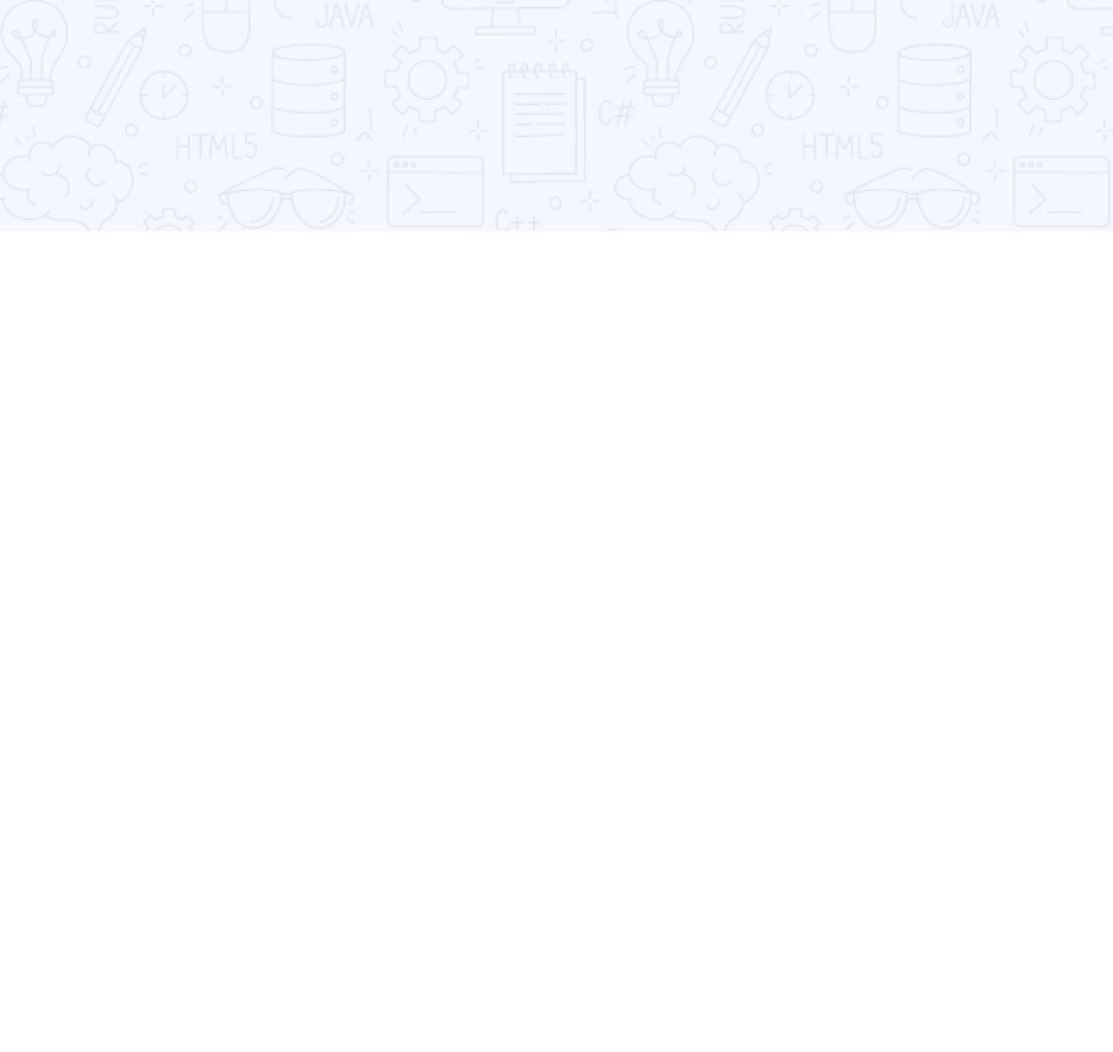
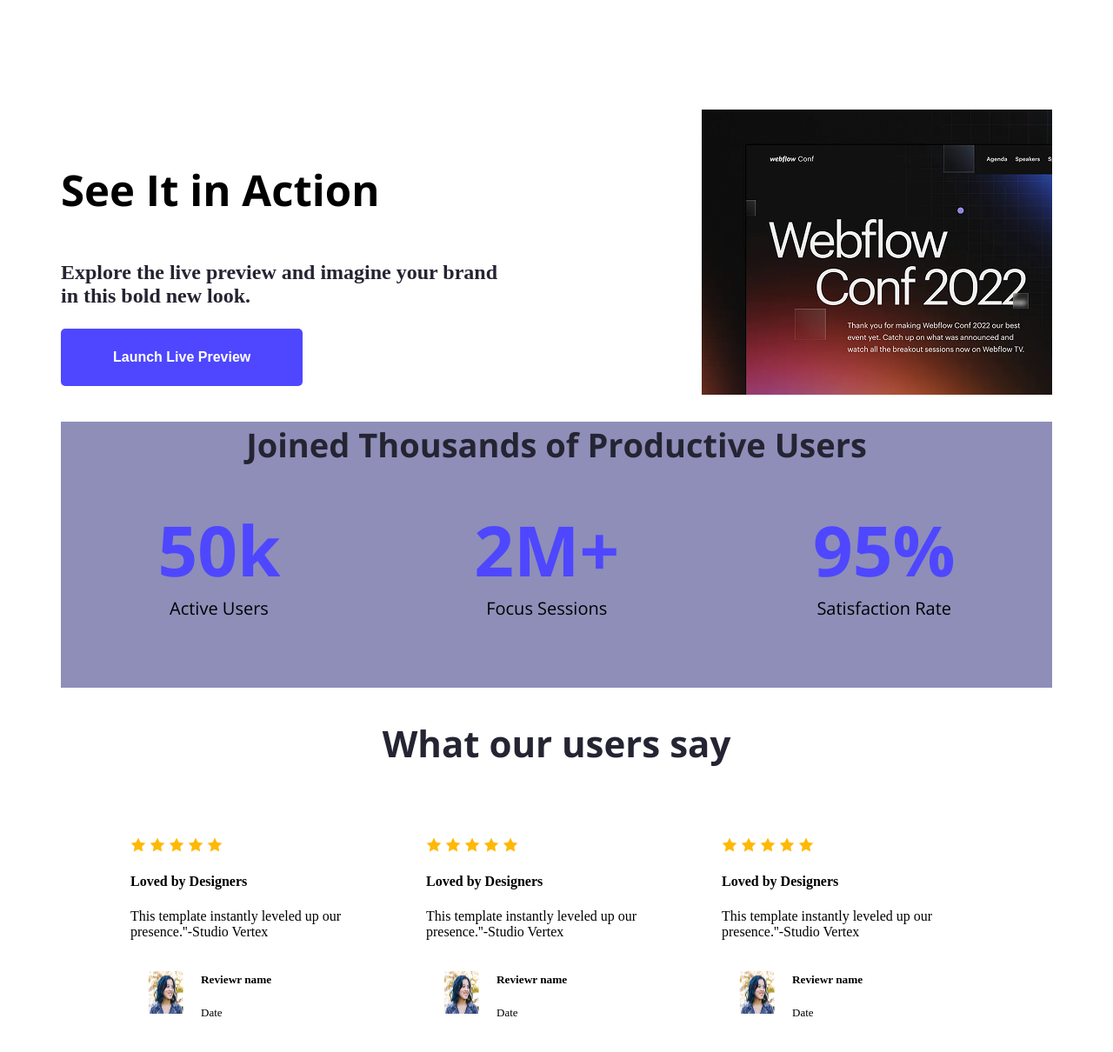
Before and after one commit to rabeya-pr/assignment1, a plain HTML site: page index.html in a window 1280 px wide. Shown: the part 793-2003 px from the top of the page at 87% size. Before the commit the page ends 1059 px from the top, so only its background shows below. Drawn offline with nearby package versions, Linux system fonts and the light colour scheme.

Commit message:
user review

```diff
--- a/index.html
+++ b/index.html
@@ -24,9 +24,115 @@
 <h2 class="open-sans-raleway">Cool Dark UI Template for<br>Webflow Agencies!</h2>
  <button class="btn-dessign">stay focus</button>
 
+</div>
+<main>
+    <section class="action-banner" >
+        <div class="action">
+        <div class="lfside">
+            <h3 class="open-sans-raleway">See It in Action</h3>
+            <p class="subtitle">Explore the live preview and imagine your brand in this bold new look.</p>
+            <button class="btn-dessign">Launch Live Preview</button>
+
+        </div>
+        <img src="Assets/wc-mini.png" alt="">
+        </div>
+    </section>
+    <section class="user-sec">
+        <h2 class="open-sans-raleway use-title" style="color: #252432;">Joined Thousands of Productive Users</h2>
+        <div class="data">
+        <div class="data-items">
+            <p class="number open-sans-inter">50k</p>
+            <p class="data-title open-sans-inter">Active Users</p>
+        </div>
+        <div class="data-items">
+              <p class="number open-sans-inter">2M+</p>
+            <p class="data-title open-sans-inter">Focus Sessions</p>
+        </div>
+        <div class="data-items">
+             <p class="number open-sans-inter">95%</p>
+            <p class="data-title open-sans-inter">Satisfaction Rate</p>
+        </div>
+        </div>
 
 
-        </div>
+
+    </section>
+    <section class="reviews">
+        <h2 class="section-title open-sans-raleway">What our users say</h2>
+        <div class="review-container">
+            <div class="review">
+              <div class="stars">
+                <img src="Assets/icon-star.png" alt="">
+                 <img src="Assets/icon-star.png" alt="">
+                  <img src="Assets/icon-star.png" alt="">
+                   <img src="Assets/icon-star.png" alt="">
+                    <img src="Assets/icon-star.png" alt="">
+
+                 </div>
+                 <div class="review-text">
+                    <h4> Loved by Designers</h4>
+                    <p>This template instantly leveled up our presence.''-Studio Vertex </p>
+                 </div>
+                 <div class="reviewer-info">
+                <img src="Assets/avatar.png" style="margin: 20px;">
+                <div class="rev-name">
+                <h5> Reviewr name</h5>
+                    <p style="font-size: small;"> Date</p>
+               </div>
+
+
+               </div>
+
+            </div>
+            <!-- *2nd review -->
+             <div class="review">
+              <div class="stars">
+                <img src="Assets/icon-star.png" alt="">
+                 <img src="Assets/icon-star.png" alt="">
+                  <img src="Assets/icon-star.png" alt="">
+                   <img src="Assets/icon-star.png" alt="">
+                    <img src="Assets/icon-star.png" alt="">
+
+                 </div>
+                 <div class="review-text">
+                    <h4> Loved by Designers</h4>
+                    <p>This template instantly leveled up our presence.''-Studio Vertex </p>
+                 </div>
+                 <div class="reviewer-info">
+                <img src="Assets/avatar.png" style="margin: 20px;">
+                <div class="rev-name">
+                <h5> Reviewr name</h5>
+                    <p style="font-size: small;"> Date</p>
+                   </div>
+                  </div>
+                  </div>
+<!-- 3rd review -->
+             <div class="review">
+              <div class="stars">
+                <img src="Assets/icon-star.png" alt="">
+                 <img src="Assets/icon-star.png" alt="">
+                  <img src="Assets/icon-star.png" alt="">
+                   <img src="Assets/icon-star.png" alt="">
+                    <img src="Assets/icon-star.png" alt="">
+
+                 </div>
+                 <div class="review-text">
+                    <h4> Loved by Designers</h4>
+                    <p>This template instantly leveled up our presence.''-Studio Vertex </p>
+                 </div>
+                 <div class="reviewer-info">
+                <img src="Assets/avatar.png" style="margin: 20px;">
+                <div class="rev-name">
+                <h5> Reviewr name</h5>
+                    <p style="font-size: small;"> Date</p>
+                </div>
+                 </div>
+                       </div>
+
+</section>
+
+
+</main>
 
 </body>
 </html>
--- a/styles/style.css
+++ b/styles/style.css
@@ -41,13 +41,105 @@
 }
 .banner{
 text-align: center;
-font-size: 38px;
+font-size: 30px;
 padding: 267px 309px;
-margin: 0;
+
 }
 .body-bg{
-    background-image: url(../Assets/Hero-bg.png);
+background-image: url(../Assets/Hero-bg.png);
 background-repeat:repeat-x
-padding 0;
 
 }
+.lfside{
+    font-weight: bold;
+    width: 517px;
+    font-size: 42px;
+}
+.subtitle{
+    color: #252432;
+    font-size: 24px;
+}
+.action{
+    display: flex;
+    justify-content: space-between;
+    width: 1140px;
+     align-items: center;
+}
+.action-banner{
+    display: flex;
+    justify-content: center;
+    align-items: center;
+}
+
+.user-sec{
+    background-color: #8e8eb9;
+    width: 1140px;
+    height: 306px;
+    text-align: center;
+    justify-content:flex;
+    /*padding:  50px 142px;*/
+    margin: 0 auto;
+
+}
+.use-title{
+font-size: 38px;
+font-weight: bold;
+margin-bottom: 40px;
+}
+.data{
+    display: flex;
+    justify-content: space-around;
+    align-items: center;
+}
+.data-items{
+    text-align: center;
+    margin: 0 auto;
+}
+.number{
+    font-size: 80px;
+    font-weight: bold;
+    color: #4E47FF;
+    margin:0 auto;
+}
+.data-title{
+    font-size: 20px;
+    font-weight: lighter;
+    margin: 0 auto;
+}
+.section-title{
+    font-size: 42px;
+font-weight: bold;
+color: #252432;
+margin-bottom: 50px;
+}
+.reviews{
+    display: flex;
+    flex-direction: column;
+    justify-content: center;
+    align-items: center;
+    text-align: center;
+    margin: 0 auto;
+}
+.review-container {
+    display: flex;
+    justify-content: space-between;
+    margin: 0 auto;
+}
+.review {
+    background-color: #fff;
+    border-radius: 8px;
+    padding: 20px;
+    width: 300px;
+    text-align: left;
+}
+.reviewer-info {
+
+   display: flex;
+justify-content: space-between;
+   justify-content:left;
+
+}
+.stars{
+margin-top: 10px;
+margin-bottom: 10px;
+}
```
